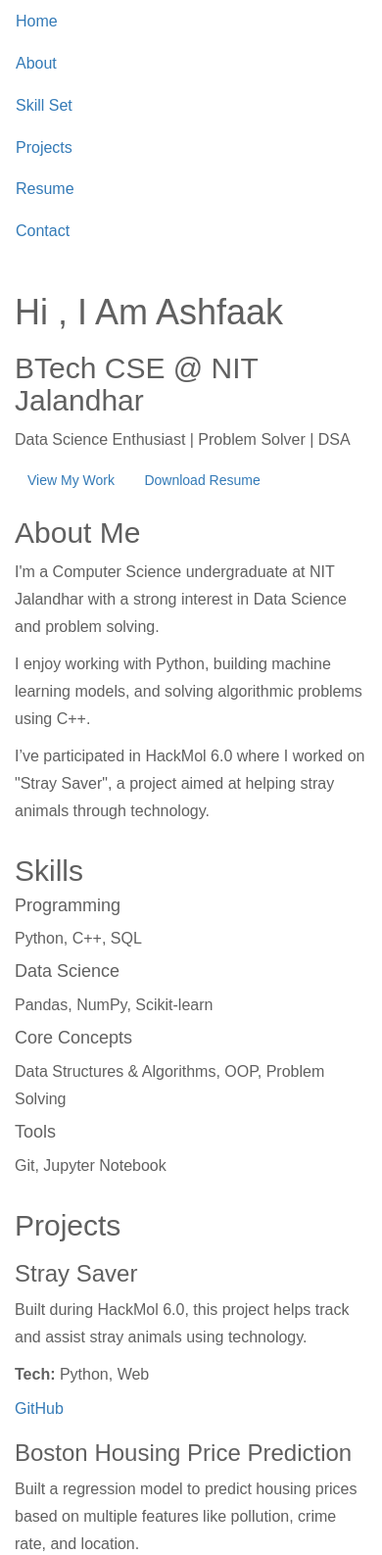
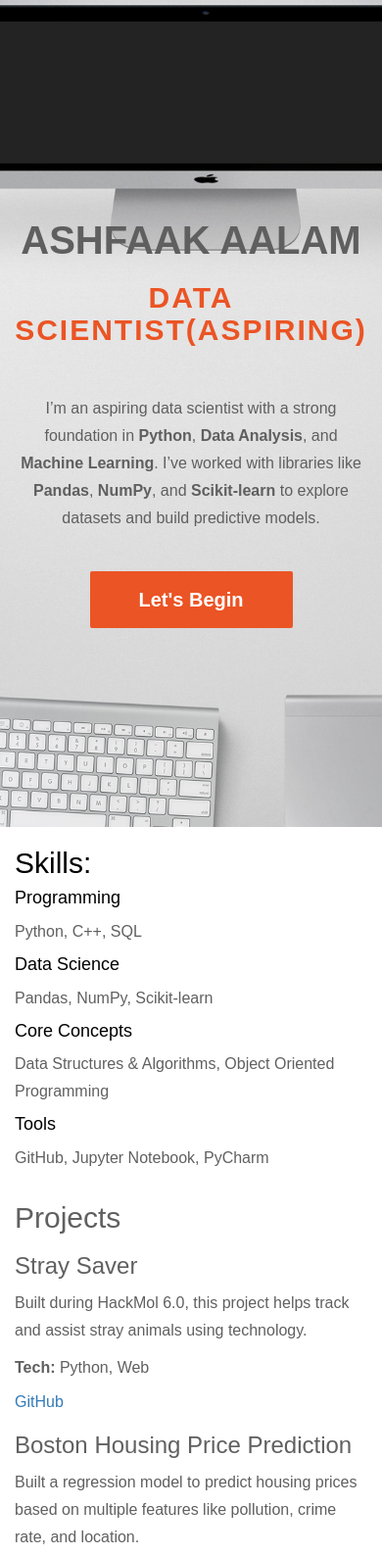
Before and after one commit to AshfaakAalam/My-Portfolio-Website, a Flask app: page / in a window 390 px wide. Shown: the top 1587 px of the page at 98% size. Run offline with Flask 3, Linux system fonts and the light colour scheme; some libraries are stand-ins or nearby versions.

Commit message:
Updates the Template in Home Section.

```diff
--- a/Portfolio/templates/index.html
+++ b/Portfolio/templates/index.html
@@ -10,63 +10,69 @@
 <body>
 
 <!-- NAVBAR -->
-<nav class="navbar">
-    <ul class="nav">
-        <li><a href="#home" class="current">Home</a></li>
-        <li><a href="#about">About</a></li>
-        <li><a href="#skills">Skill Set</a></li>
-        <li><a href="#projects">Projects</a></li>
-        <li><a href="#resume">Resume</a></li>
-        <li><a href="#contact">Contact</a></li>
+<nav class="navbar navbar-default bs-dos-nav navbar-fixed-top sticky-navigation" style="opacity: 1; top: 0px;" role="navigation">
+  <div class="container">
+
+    <!-- LEFT SIDE (Logo) -->
+    <div class="navbar-header">
+      <a class="navbar-brand" href="#home">My Portfolio</a>
+    </div>
+
+    <!-- RIGHT SIDE (Menu) -->
+    <ul class="nav navbar-nav navbar-right">
+      <li><a href="#home" class="current">Home</a></li>
+      <li><a href="#about">About</a></li>
+      <li><a href="#work">Projects</a></li>
+      <li><a href="#resume">Resume</a></li>
+      <li><a href="#contact">Contact</a></li>
     </ul>
+
+  </div>
 </nav>
 
+
 <!-- SECTIONS -->
-<section id="home">
+<!--            HOME-->
+<section id="home" class="templatemo-home">
+
     <div class="container">
-        <h1>Hi , I Am Ashfaak</h1>
-        <h2>BTech CSE @ NIT Jalandhar</h2>
-         <p>Data Science Enthusiast | Problem Solver | DSA</p>
+        <div class="row">
+            <div class="col-md-2 col-sm-1"></div>
+            <div class="col-md-8 col-sm-10">
+                <h1 class="tm-home-title">
+                    <strong>Ashfaak Aalam</strong>
+                </h1>
+                <h2 class="tm-home-subtitle">Data Scientist(Aspiring)</h2>
+            <p>  I’m an aspiring data scientist with a strong foundation in <strong>Python</strong>,
+                <strong>Data Analysis</strong>, and <strong>Machine Learning</strong>. I’ve worked with
+                libraries like <strong>Pandas</strong>, <strong>NumPy</strong>, and <strong>Scikit-learn </strong>to
+                explore datasets and build predictive models.
+               </p>
 
-        <a href="#projects" class="btn">View My Work</a>
-        <a href="YOUR_RESUME_LINK" class="btn">Download Resume</a>
+            <a href="#work" class="btn btn-default smoothScroll tm-view-more-btn">Let's Begin</a>
+            </div>
+            <div class="col-md-2 col-sm-1"></div>
+
+        </div>
     </div>
 </section>
-<section id="about">
-     <div class="container">
-        <h2>About Me</h2>
 
-        <p>
-            I'm a Computer Science undergraduate at NIT Jalandhar with a strong
-            interest in Data Science and problem solving.
-        </p>
-
-        <p>
-            I enjoy working with Python, building machine learning models,
-            and solving algorithmic problems using C++.
-        </p>
-
-        <p>
-            I’ve participated in HackMol 6.0 where I worked on "Stray Saver",
-            a project aimed at helping stray animals through technology.
-        </p>
-    </div>
-</section>
+<!--        SKILLS SECTION-->
 <section id="skills">
     <div class="container">
-        <h2>Skills</h2>
+        <h2 style="color:black">Skills:</h2>
 
-        <h4>Programming</h4>
+        <h4 style="color:black">Programming</h4>
         <p>Python, C++, SQL</p>
 
-        <h4>Data Science</h4>
+        <h4 style="color:black">Data Science</h4>
         <p>Pandas, NumPy, Scikit-learn</p>
 
-        <h4>Core Concepts</h4>
-        <p>Data Structures & Algorithms, OOP, Problem Solving</p>
+        <h4 style="color:black">Core Concepts</h4>
+        <p>Data Structures & Algorithms, Object Oriented Programming</p>
 
-        <h4>Tools</h4>
-        <p>Git, Jupyter Notebook</p>
+        <h4 style="color:black">Tools</h4>
+        <p>GitHub, Jupyter Notebook, PyCharm</p>
     </div>
 </section>
 <section id="projects">
@@ -100,7 +106,7 @@
 
         <div class="col-md-4 col-sm-6">
             <div class="portfolio-item">
-                <img src="{{ url_for('static', filename='images/project1.jpg') }}" class="img-responsive">
+                <img src="{{ url_for('static', filename='images/portfolio-img1.jpg') }}" class="img-responsive">
                 <div class="overlay">
                     <h4>Stray Saver</h4>
                 </div>
```
